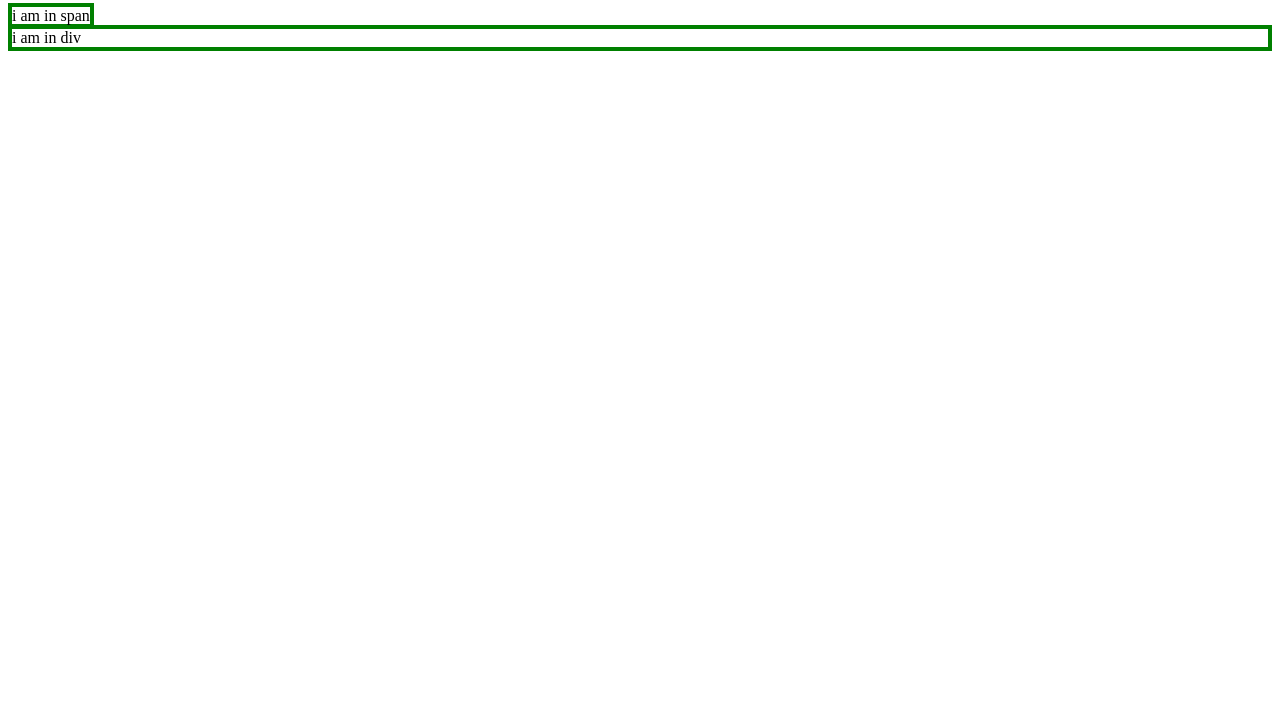
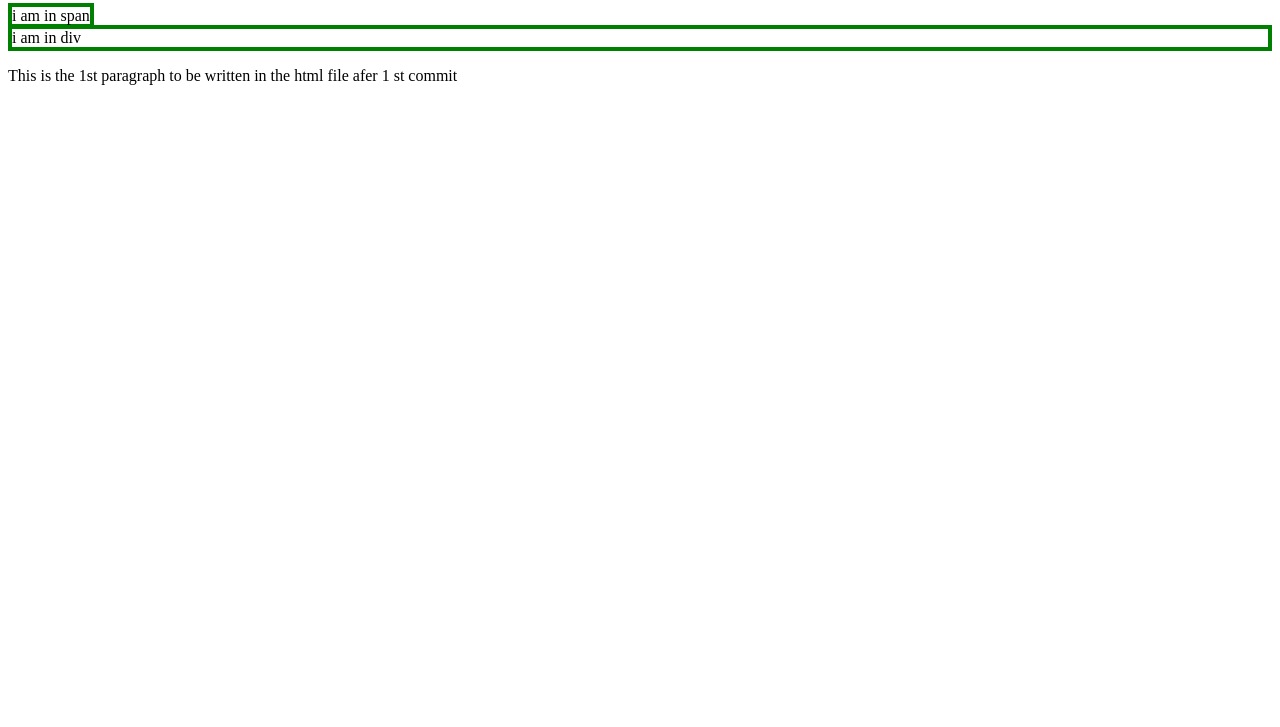
Before and after one commit to Maliha-Jamshaid/WEB-WEEK1-HTML, a plain HTML site: page index.html in a window 1280 px wide. Shown: the part 73-800 px from the top of the page. Drawn offline with Linux system fonts and the light colour scheme.

Commit message:
first commit

```diff
--- a/index.html
+++ b/index.html
@@ -9,6 +9,8 @@
     <h1 width "100px" width = "100px">HELLO PAKISTAN</h1>
     <span style="border: 4px solid green"> i am in span</span>
     <div style="border: 4px solid green"> i am in div</div>
+    <p>This is the 1st paragraph to be written in the html file afer 1 st commit</p>
+
 
 </body>
 </html>
```
